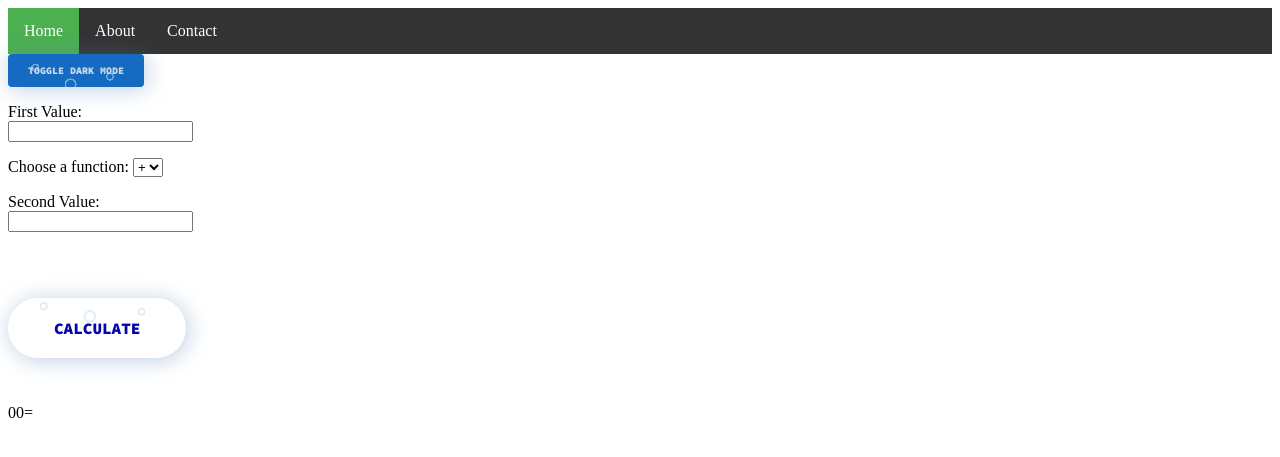
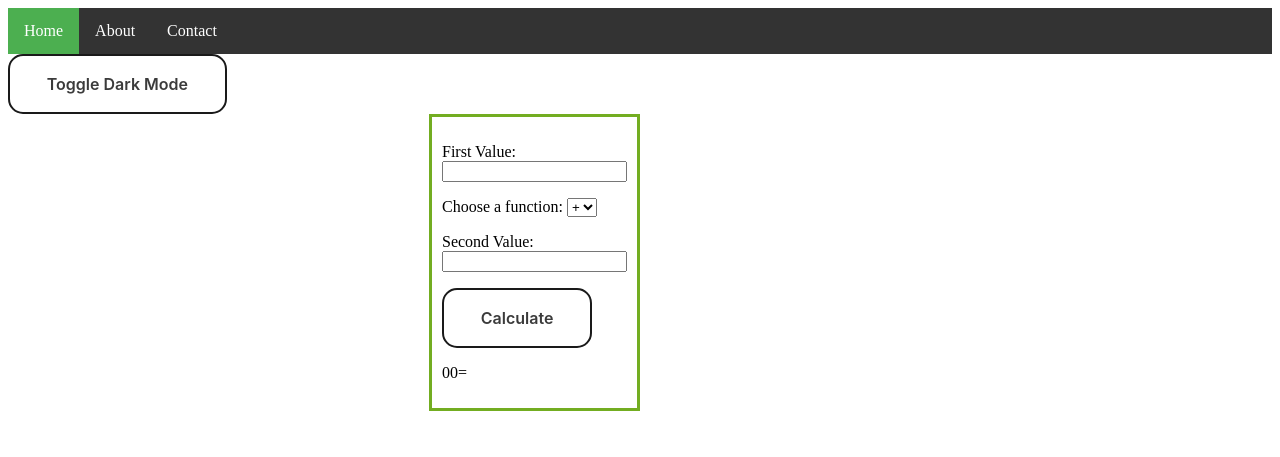
Before and after one commit to MarchukSWA/project, a PHP site: page / in a window 1280 px wide. Shown: the top 457 px of the page. Run offline with PHP 8.4, Linux system fonts and the light colour scheme; data that the repository does not hold is empty.

Commit message:
Add files via upload

```diff
--- a/about.html
+++ b/about.html
@@ -6,8 +6,7 @@
     <meta name="viewport" content="width=device-width, initial-scale=1.0">
     <title>Calculator</title>
     <link rel="stylesheet" href="style.css">
-    <link rel="stylesheet" href="buttons.css">
-    <link rel="stylesheet" href="button-bubbles.css">
+    <link rel="stylesheet" href="button.css">
     <link rel="stylesheet" href="bar.css">
     <script src="script.js"></script>
 </head>
--- /dev/null
+++ b/button.css
@@ -0,0 +1,87 @@
+button {
+    appearance: none;
+    background-color: transparent;
+    border: 0.125em solid #1A1A1A;
+    border-radius: 0.9375em;
+    box-sizing: border-box;
+    color: #3B3B3B;
+    cursor: pointer;
+    display: inline-block;
+    font-family: Roobert,-apple-system,BlinkMacSystemFont,"Segoe UI",Helvetica,Arial,sans-serif,"Apple Color Emoji","Segoe UI Emoji","Segoe UI Symbol";
+    font-size: 16px;
+    font-weight: 600;
+    line-height: normal;
+    margin: 0;
+    min-height: 3.75em;
+    min-width: 0;
+    outline: none;
+    padding: 1em 2.3em;
+    text-align: center;
+    text-decoration: none;
+    transition: all 300ms cubic-bezier(.23, 1, 0.32, 1);
+    user-select: none;
+    -webkit-user-select: none;
+    touch-action: manipulation;
+    will-change: transform;
+   }
+
+   button:disabled {
+    pointer-events: none;
+   }
+
+   button:hover {
+    color: #fff;
+    background-color: #1A1A1A;
+    box-shadow: rgba(0, 0, 0, 0.25) 0 8px 15px;
+    transform: translateY(-2px);
+   }
+
+   button:active {
+    box-shadow: none;
+    transform: translateY(0);
+   }
+
+body.dark-theme {
+    button {
+        appearance: none;
+        background-color: transparent;
+        border: 0.125em solid #fff;
+        border-radius: 0.9375em;
+        box-sizing: border-box;
+        color: #f5f5f5;
+        cursor: pointer;
+        display: inline-block;
+        font-family: Roobert,-apple-system,BlinkMacSystemFont,"Segoe UI",Helvetica,Arial,sans-serif,"Apple Color Emoji","Segoe UI Emoji","Segoe UI Symbol";
+        font-size: 16px;
+        font-weight: 600;
+        line-height: normal;
+        margin: 0;
+        min-height: 3.75em;
+        min-width: 0;
+        outline: none;
+        padding: 1em 2.3em;
+        text-align: center;
+        text-decoration: none;
+        transition: all 300ms cubic-bezier(.23, 1, 0.32, 1);
+        user-select: none;
+        -webkit-user-select: none;
+        touch-action: manipulation;
+        will-change: transform;
+       }
+
+       button:disabled {
+        pointer-events: none;
+       }
+
+       button:hover {
+        color: #1a1a1a1a;
+        background-color: #fff;
+        box-shadow: rgba(255, 255, 255, 0.25) 0 8px 15px;
+        transform: translateY(-2px);
+       }
+
+       button:active {
+        box-shadow: none;
+        transform: translateY(0);
+       }
+}
--- a/calc.php
+++ b/calc.php
@@ -2,14 +2,14 @@
 $result = "";
 $first = 0;
 $second = 0;
-$function = 0;
+$function = "";
     if (!empty($_POST['first'])):
         $first = $_POST['first'];
     endif;
     if(!empty($_POST['second'])):
         $second = $_POST['second'];
     endif;
-    $function = $_POST['function'];
+    $function = $_POST["function"];
     switch($function):
         case "+":
             $result = $first + $second;
--- /dev/null
+++ b/centering_div.css
@@ -0,0 +1,7 @@
+.center {
+    position: absolute;
+    align-items: center;
+    right: 50%;
+    border: 3px solid #73AD21;
+    padding: 10px;
+  }
--- a/constacts.html
+++ b/constacts.html
@@ -6,8 +6,7 @@
     <meta name="viewport" content="width=device-width, initial-scale=1.0">
     <title>Calculator</title>
     <link rel="stylesheet" href="style.css">
-    <link rel="stylesheet" href="buttons.css">
-    <link rel="stylesheet" href="button-bubbles.css">
+    <link rel="stylesheet" href="button.css">
     <link rel="stylesheet" href="bar.css">
     <script src="script.js"></script>
 </head>
--- a/index.php
+++ b/index.php
@@ -1,14 +1,14 @@
-<!DOCTYPE html>
-<html lang="en">
+<!doctype html>
+
+<html>
     <head>
-    <?php include 'calc.php';?>
-    <meta charset="UTF-8">
-    <meta name="viewport" content="width=device-width, initial-scale=1.0">
+
+        <meta charset="utf-8">
         <title>Calculator</title>
+        <link rel="stylesheet" href="button.css">
+        <link rel="stylesheet" href="bar.css">
         <link rel="stylesheet" href="style.css">
-    <link rel="stylesheet" href="buttons.css">
-    <link rel="stylesheet" href="button-bubbles.css">
-    <link rel="stylesheet" href="bar.css">
+        <link rel="stylesheet" href="centering_div.css">
         <script src="script.js"></script>
     </head>
     <body>
@@ -18,26 +18,29 @@
             <a href="constacts.html">Contact</a>
         </div>
         <div><button class="button" onclick="toggleDarkMode()">Toggle Dark Mode</button></div>
-
-    <form method="post" attribute="post" action="calc.php">
+        <div class="center"><form method="post" attribute="post" action="index.php">
             <p>First Value:<br/>
                 <input type="text" id="first" name="first"></p>
 
             <label for="function">Choose a function:</label>
+
             <select name="function" id="function">
                 <option value="+">+</option>
                 <option value="-">-</option>
                 <option value="*">*</option>
                 <option value="/">/</option>
             </select>
-
             <p>Second Value:<br/>
                 <input type="text" id="second" name="second"></p>
-        <button class="blob-btn" type="submit" name="answer" id="answer" value="answer">Calculate</button>
+            <button type="submit" name="answer" id="answer" value="answer">Calculate</button>
+
         </form>
 
+        <p><?php
+        include 'calc.php';
+        echo $first. $function. $second. "=". $result;
 
-    <p><?php echo $first. $function. $second. "=". $result; ?></p>
-
+        ?></p>
+        </div>
     </body>
 </html>
--- a/style.css
+++ b/style.css
@@ -1,6 +1,7 @@
 body.dark-theme {
     background-color: #333;
     color: #fff;
+
     /* .topnav {
         background-color: #fff;
         overflow: hidden;
```
Lines whose indentation alone changed are shown as unchanged.
